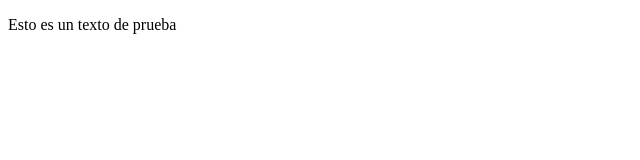
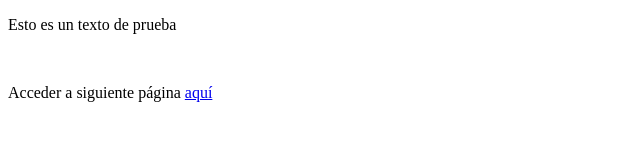
Before and after one commit to Rakuszky/html_prueba, a plain HTML site: page index.html in a window 1280 px wide. Shown: the whole page, without its empty margins (0-640 px from the left). Drawn offline with Linux system fonts and the light colour scheme.

Commit message:
creacion de hipervinculo para pagina 2

```diff
--- a/index.html
+++ b/index.html
@@ -4,6 +4,7 @@
 	<title>Este es un proyecto de prueba</title>
 </head>
 <body>
-	<p>Esto es un texto de prueba</p>
+	<p>Esto es un texto de prueba </p> <br>
+	<p>Acceder a siguiente página <a href="pagina.html">aquí</a></p>
 </body>
 </html>
```
Also changed, not shown: pagina.html (added, +9 -0 lines).
